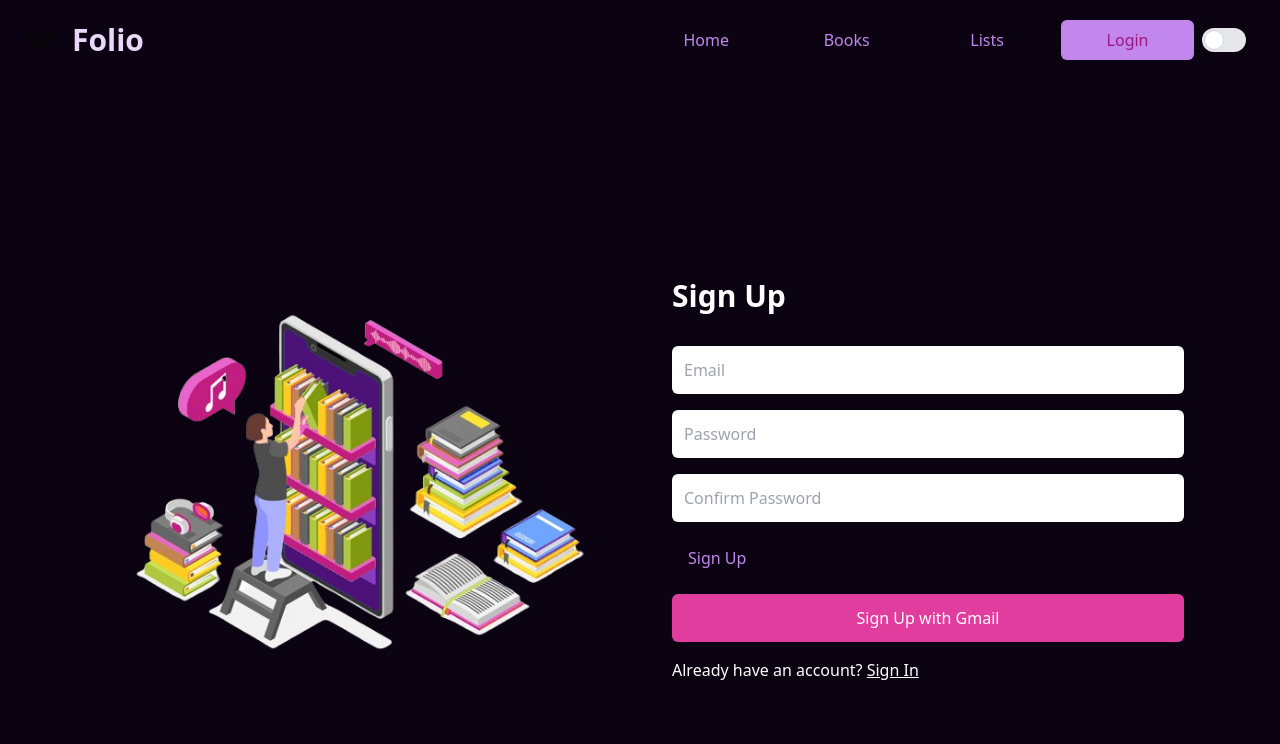
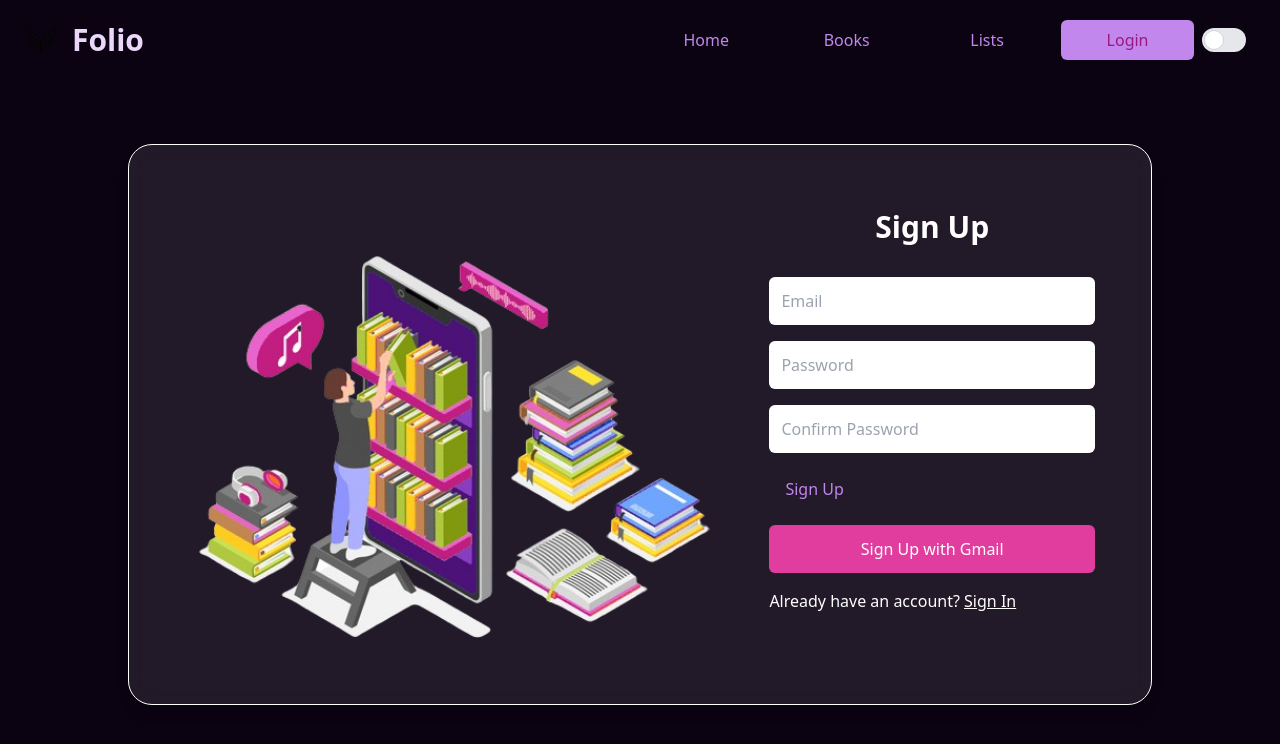
Before and after one commit to gururock007/Folio, a React (Vite) app in the folder Frontend/Folio/: page /signup in a window 1280 px wide. Shown: the top 744 px of the page. Built offline with nearby package versions, Linux system fonts and the light colour scheme.

Commit message:
Sign Cade Updates for better UI

```diff
--- a/Frontend/Folio/src/components/SignCard.jsx
+++ b/Frontend/Folio/src/components/SignCard.jsx
@@ -2,43 +2,37 @@ import { NavButton } from "./NavButton";
 import sign from "/images/sign.png";
 export const SignCard = () => {
   return (
-    <div className="flex items-center justify-center min-h-screen  p-16 bord">
-      <div className="w-1/2 p-8">
+    <div className=" px-32 py-16">
+      <div className="grid grid-cols-5 bg-purple-100 bg-opacity-10 shadow-lg backdrop-blur-lg border border-opacity-18 border-white border-[0.1px] p-6 pt-16 rounded-3xl">
+          <div className=" col-span-3">
             <img src={sign} alt="Illustration" className="w-full h-auto" />
           </div>
-
           {/* Sign-up form on the right */}
-      <div className="w-1/2 p-8">
-        <h2 className="text-3xl font-bold text-white mb-8">Sign Up</h2>
-
+          <div className="px-8 col-span-2">
+            <h2 className="text-3xl font-bold text-white mb-8 text-center">Sign Up</h2>
             {/* Email input */}
             <input
               type="email"
               placeholder="Email"
               className="w-full bg-white p-3 mb-4 rounded-md"
             />
-
             {/* Password input */}
             <input
               type="password"
               placeholder="Password"
               className="w-full bg-white p-3 mb-4 rounded-md"
             />
-
             {/* Confirm Password input */}
             <input
               type="password"
               placeholder="Confirm Password"
               className="w-full bg-white p-3 mb-4 rounded-md"
             />
-
             <NavButton text={"Sign Up"} location={"/"}></NavButton>
-
             {/* Gmail OAuth button */}
             <button className="bg-accent text-white p-3 rounded-md mt-4 w-full">
               Sign Up with Gmail
             </button>
-
             {/* Already have an account? hyperlink */}
             <p className="text-white mt-4">
               Already have an account?{" "}
@@ -48,5 +42,6 @@ export const SignCard = () => {
             </p>
           </div>
         </div>
+    </div>
   );
 };
```
Lines whose indentation alone changed are shown as unchanged.
